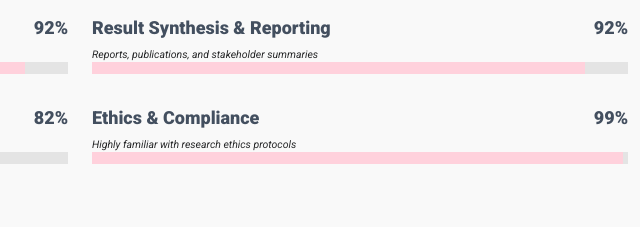
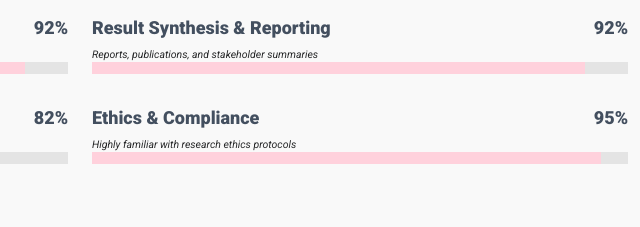
Before and after one commit to AleezaSunderji/AleezaSunderji.github.io, a plain HTML site: page index.html in a window 1280 px wide. Shown: the part 2366-2593 px from the top of the page, 640-1280 px from the left. Drawn offline with Linux system fonts and the light colour scheme.

Commit message:
Update index.html

```diff
--- a/index.html
+++ b/index.html
@@ -263,10 +263,10 @@
             </div>
 
             <div class="progress">
-              <span class="skill">Ethics & Compliance <i class="val">99%</i></span>
+              <span class="skill">Ethics & Compliance <i class="val">95%</i></span>
               <span class="d-block small"><i>Highly familiar with research ethics protocols</i></span>
               <div class="progress-bar-wrap">
-                <div class="progress-bar" role="progressbar" style="width: 99%;" aria-valuenow="99" aria-valuemin="0" aria-valuemax="100"></div>
+                <div class="progress-bar" role="progressbar" style="width: 95%;" aria-valuenow="95" aria-valuemin="0" aria-valuemax="100"></div>
               </div>
             </div>
 
```
